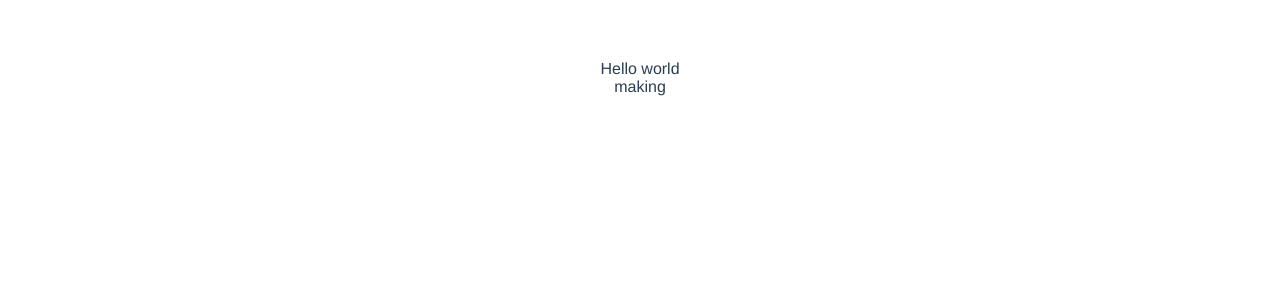
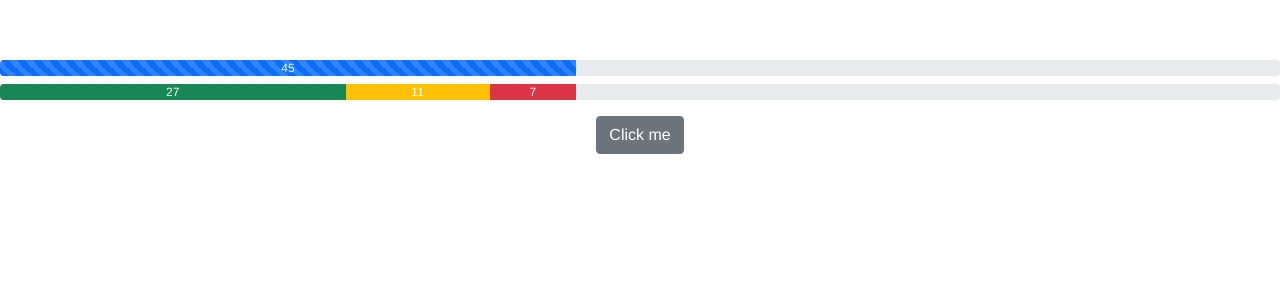
Before and after one commit to semanux/interaction-collection, a Vue app: page / in a window 1280 px wide. Shown: the top 300 px of the page. Built offline with nearby package versions, Linux system fonts and the light colour scheme.

Commit message:
Add a RadialProgress bar poc.

```diff
--- a/package.json
+++ b/package.json
@@ -8,6 +8,10 @@
     "preview": "vite preview"
   },
   "dependencies": {
+    "@popperjs/core": "^2.11.5",
+    "bootstrap": "^5.1.3",
+    "bootstrap-vue": "^2.22.0",
+    "bootstrap-vue-3": "^0.1.13",
     "pinia": "^2.0.14",
     "vue": "^3.2.25",
     "vue-router": "^4.0.13",
--- a/src/components/RadialProgressBar.vue
+++ b/src/components/RadialProgressBar.vue
@@ -1,16 +1,45 @@
 <template>
-  <div>Hello world</div>
-  <div>making</div>
+  <div className="first">
+    <b-progress :value="value" :max="max" show-progress animated></b-progress>
+    <b-progress class="mt-2" :max="max" show-value>
+      <b-progress-bar
+        :value="value * (6 / 10)"
+        variant="success"
+      ></b-progress-bar>
+      <b-progress-bar
+        :value="value * (2.5 / 10)"
+        variant="warning"
+      ></b-progress-bar>
+      <b-progress-bar
+        :value="value * (1.5 / 10)"
+        variant="danger"
+      ></b-progress-bar>
+    </b-progress>
+
+    <b-button class="mt-3" @click="randomValue">Click me</b-button>
+  </div>
 </template>
 
 <script>
 export default {
   data() {
     return {
-      some: 'hello'
+      value: 45,
+      max: 100
+    }
+  },
+  methods: {
+    randomValue() {
+      this.value = Math.random() * this.max
     }
   }
 }
 </script>
 
-<style></style>
+<style scoped>
+#first {
+  display: flex;
+  align-items: center;
+  margin: 112;
+}
+</style>
```
Also changed, not shown: src/main.ts (+19 -2 lines), 1 other file (tests, documents, lock files or other folders).
